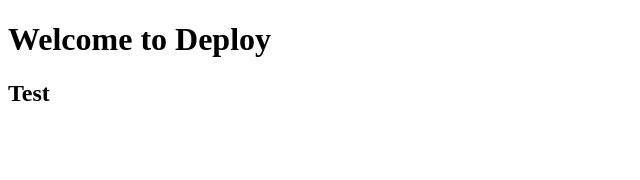
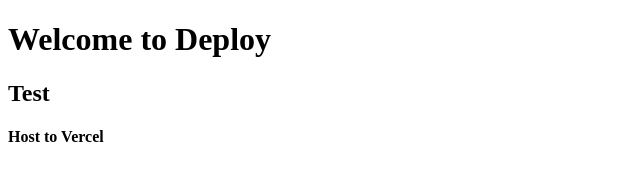
Before and after one commit to seanglysim/test-deploy, a plain HTML site: page index.html in a window 1280 px wide. Shown: the whole page, without its empty margins (0-640 px from the left). Drawn offline with Linux system fonts and the light colour scheme.

Commit message:
three commit

```diff
--- a/index.html
+++ b/index.html
@@ -8,5 +8,6 @@
 <body>
     <h1>Welcome to Deploy</h1>
     <h2>Test</h2>
+    <h4>Host to Vercel</h4>
 </body>
 </html>
```
